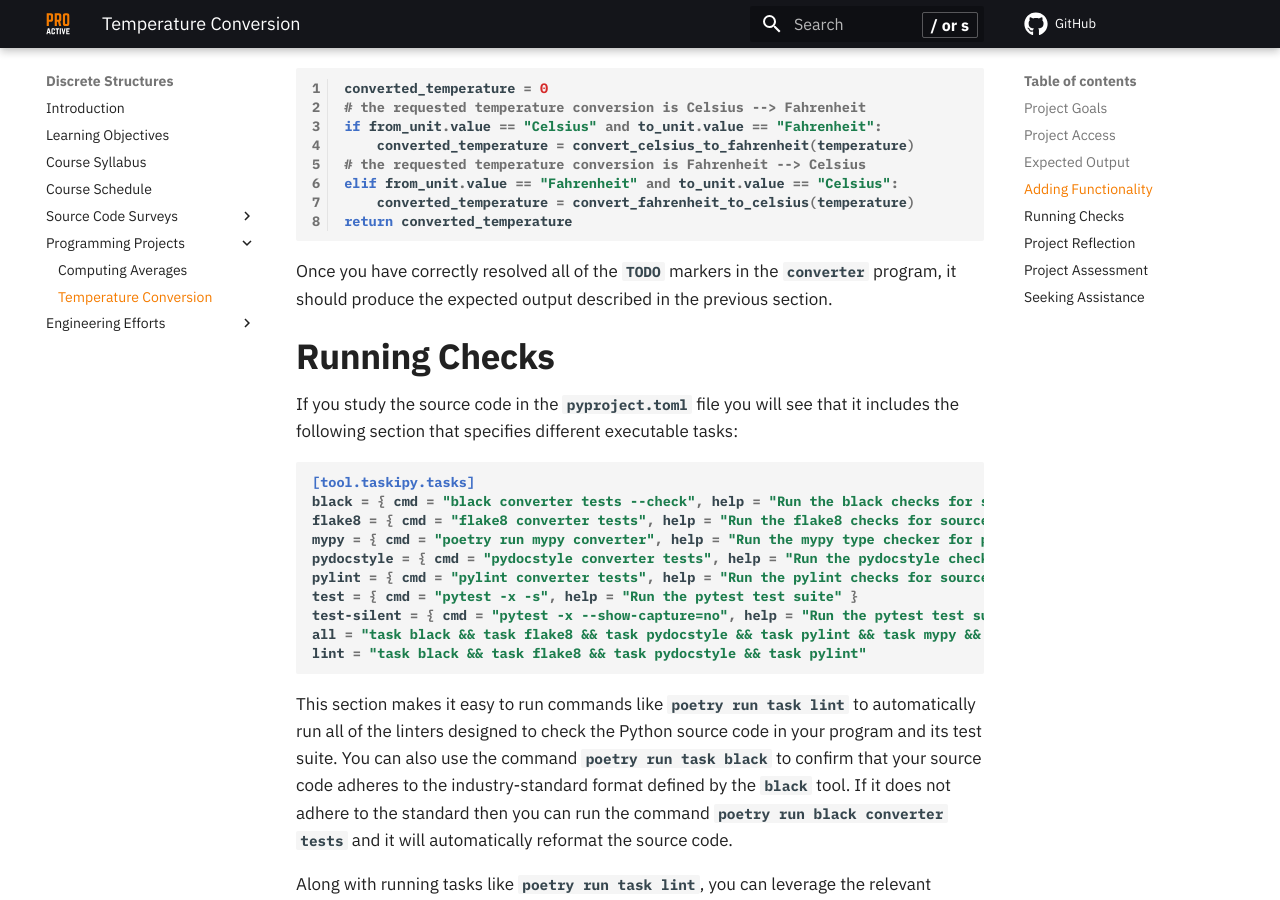
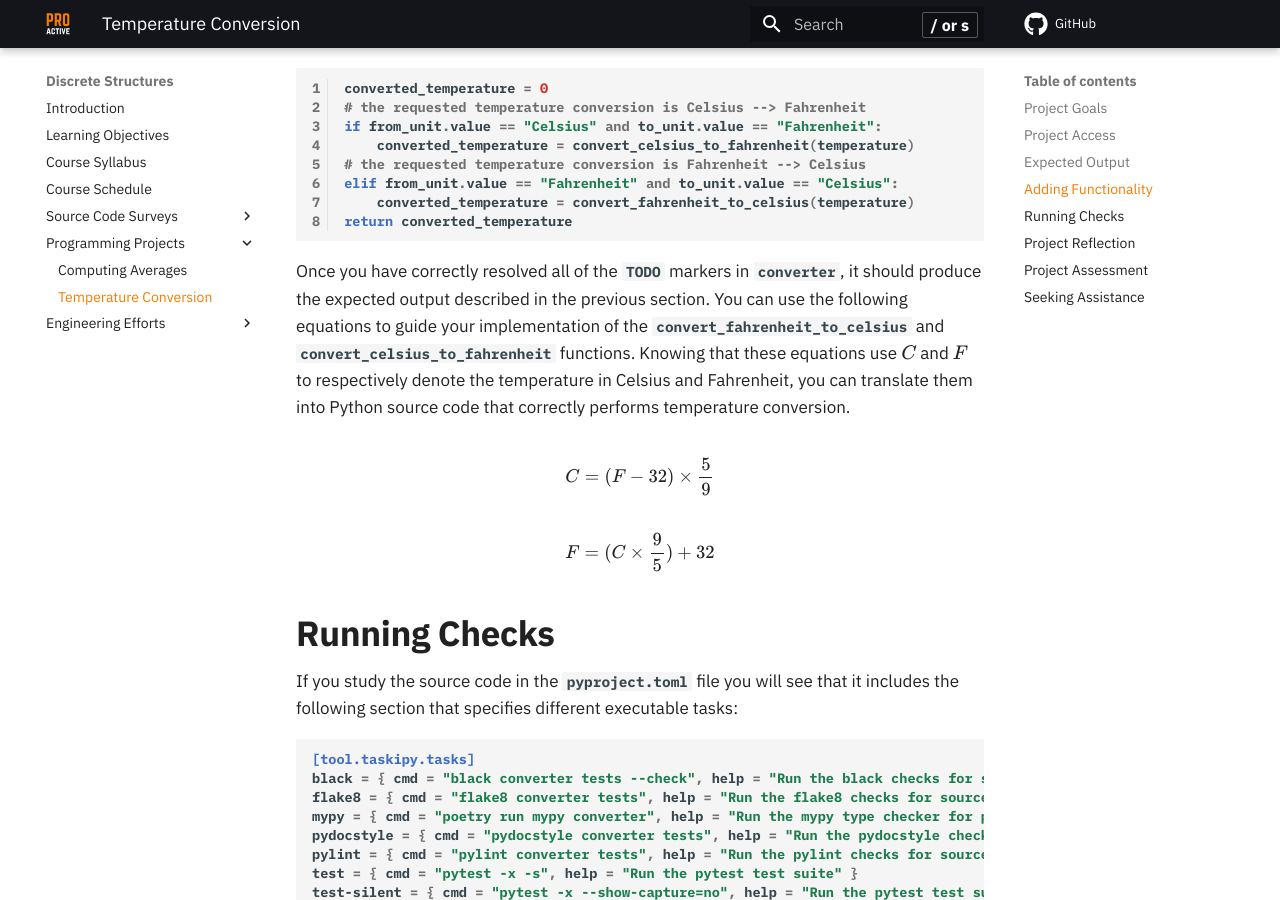
Before and after one commit to ProactiveProgrammers/www.proactiveprogrammers.com, an MkDocs documentation site: the page built from docs/discrete-structures/programming-projects/temperature-conversion.md, in a window 1280 px wide and 900 px high, scrolled down 2765 px. Built offline with MkDocs 1.6.1 and Material for MkDocs 9.7.7, drawn with Linux system fonts in a browser that asks for light colours; comment, search, counter and statistics services are not loaded.

Commit message:
feat: Add in temperature conversion equations in temperature-conversion.

````diff
--- a/docs/discrete-structures/programming-projects/temperature-conversion.md
+++ b/docs/discrete-structures/programming-projects/temperature-conversion.md
@@ -131,9 +131,21 @@ elif from_unit.value == "Fahrenheit" and to_unit.value == "Celsius":
 return converted_temperature
 ```
 
-Once you have correctly resolved all of the `TODO` markers in the `converter`
-program, it should produce the expected output described in the previous
-section.
+Once you have correctly resolved all of the `TODO` markers in `converter`, it
+should produce the expected output described in the previous section. You can
+use the following equations to guide your implementation of the
+`convert_fahrenheit_to_celsius` and `convert_celsius_to_fahrenheit` functions.
+Knowing that these equations use $C$ and $F$ to respectively denote the
+temperature in Celsius and Fahrenheit, you can translate them into Python source
+code that correctly performs temperature conversion.
+
+$$
+C = (F-32) \times \frac{5}{9}
+$$
+
+$$
+F = (C \times \frac{9}{5}) + 32
+$$
 
 ## Running Checks
 
````
